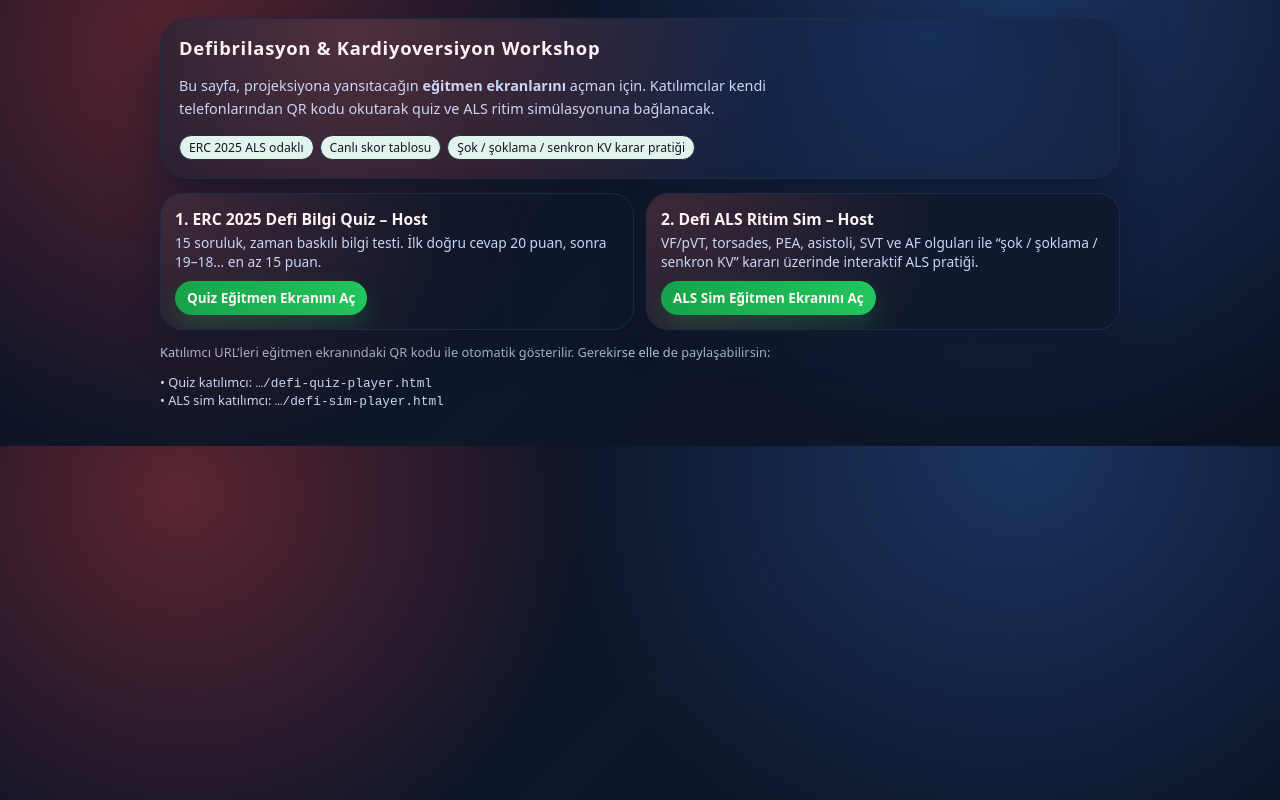
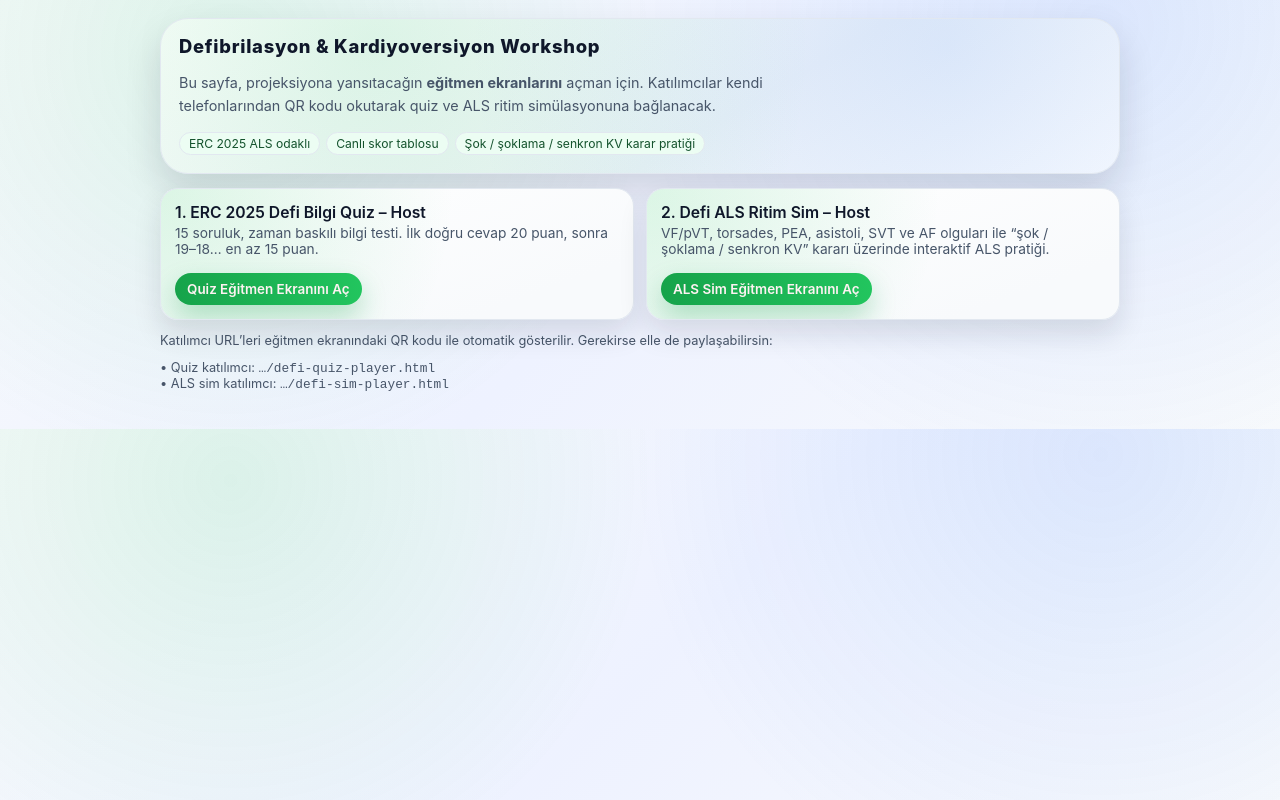
Before and after one commit to raydingoz/defi-quiz, a plain HTML site: page index.html in a window 1280 px wide. Drawn offline with Linux system fonts and the light colour scheme.

Commit message:
Align theme and podium layout

```diff
--- a/index.html
+++ b/index.html
@@ -6,26 +6,26 @@
   <meta name="viewport" content="width=device-width, initial-scale=1" />
   <style>
     :root {
-      --bg: #0b1224;
-      --card: #0f172a;
-      --border: #1f2a44;
-      --accent: #f97373;
-      --danger: #ef4444;
-      --text: #e5e7eb;
-      --muted: #cbd5f5;
-      --heading: #fef2f2;
-      --radius-lg: 22px;
+      --bg: #f8fafc;
+      --card: #ffffff;
+      --border: #e2e8f0;
+      --accent: #16a34a;
+      --danger: #dc2626;
+      --text: #0f172a;
+      --muted: #475569;
+      --heading: #0f172a;
+      --radius-lg: 18px;
       --radius-pill: 999px;
     }
     * { box-sizing: border-box; }
     body {
       margin: 0;
       padding: 18px 10px 24px;
-      font-family: system-ui, -apple-system, BlinkMacSystemFont,"Segoe UI", sans-serif;
+      font-family: "Inter", system-ui, -apple-system, BlinkMacSystemFont, "Segoe UI", sans-serif;
       background:
-        radial-gradient(circle at 14% 10%, rgba(239,68,68,0.35), transparent 35%),
-        radial-gradient(circle at 80% 0%, rgba(59,130,246,0.28), transparent 42%),
-        linear-gradient(135deg, #0b1224, #0f172a 52%, #0b1224 100%);
+        radial-gradient(circle at 18% 12%, rgba(34,197,94,0.12), transparent 38%),
+        radial-gradient(circle at 86% 6%, rgba(59,130,246,0.12), transparent 40%),
+        linear-gradient(135deg, #f8fafc, #eef2ff 52%, #f8fafc 100%);
       color: var(--text);
       font-size: 15px;
     }
@@ -37,10 +37,10 @@
       border-radius: 28px;
       border: 1px solid var(--border);
       padding: 16px 18px 18px;
-      background: radial-gradient(circle at 20% 10%, rgba(248,113,113,0.28), transparent 55%),
-        radial-gradient(circle at 80% 10%, rgba(59,130,246,0.25), transparent 60%),
-        linear-gradient(150deg, #0f172a, #0b1224 60%, #0f172a);
-      box-shadow: 0 22px 50px rgba(15,23,42,0.75);
+      background: radial-gradient(circle at 22% 16%, rgba(34,197,94,0.14), transparent 58%),
+        radial-gradient(circle at 82% 18%, rgba(59,130,246,0.14), transparent 60%),
+        linear-gradient(150deg, #ffffff, #f1f5f9 60%, #ffffff);
+      box-shadow: 0 18px 36px rgba(15,23,42,0.14);
       margin-bottom: 14px;
     }
     .hero-title {
@@ -67,8 +67,8 @@
       padding: 3px 9px;
       border-radius: 999px;
       border: 1px solid var(--border);
-      background: #e2f3ec;
-      color: #0f172a;
+      background: #ecfdf3;
+      color: #14532d;
     }
 
     .grid {
@@ -83,8 +83,8 @@
     .card {
       border-radius: var(--radius-lg);
       border: 1px solid var(--border);
-      background: linear-gradient(160deg, rgba(15,23,42,0.9), rgba(15,23,42,0.8));
-      box-shadow: 0 16px 32px rgba(15,23,42,0.65);
+      background: linear-gradient(160deg, #ffffff, #f8fafc 80%);
+      box-shadow: 0 14px 28px rgba(15,23,42,0.12);
       padding: 14px;
       position: relative;
       overflow: hidden;
@@ -93,7 +93,7 @@
       content: "";
       position: absolute;
       inset: 0;
-      background: radial-gradient(circle at top left, rgba(248,113,113,0.2), transparent 60%);
+      background: radial-gradient(circle at top left, rgba(34,197,94,0.16), transparent 60%);
       pointer-events: none;
     }
     .card-inner { position: relative; z-index: 1; }
@@ -119,17 +119,14 @@
       padding: 8px 12px;
       font-size: 0.84rem;
       font-weight: 600;
-      border: 1px solid #1f2a44;
-      background: radial-gradient(circle at 20% 20%, rgba(239,68,68,0.32), rgba(15,23,42,0.95));
-      color: var(--text);
+      border: 1px solid var(--border);
+      background: linear-gradient(120deg, #16a34a, #22c55e);
+      color: #f8fafc;
       cursor: pointer;
       text-decoration: none;
       transition: all 0.15s ease-out;
     }
-    .btn:hover {
-      border-color: var(--accent);
-      color: var(--accent);
-    }
+    .btn:hover { box-shadow: 0 10px 24px rgba(22,163,74,0.25); }
     .btn-main {
       background: linear-gradient(90deg,#16a34a,#22c55e);
       border: none;
```
Also changed, not shown: defi-quiz-host.html (+7 -6 lines), defi-sim-host.html (+7 -6 lines), defi-sim-player.html (+25 -32 lines).
